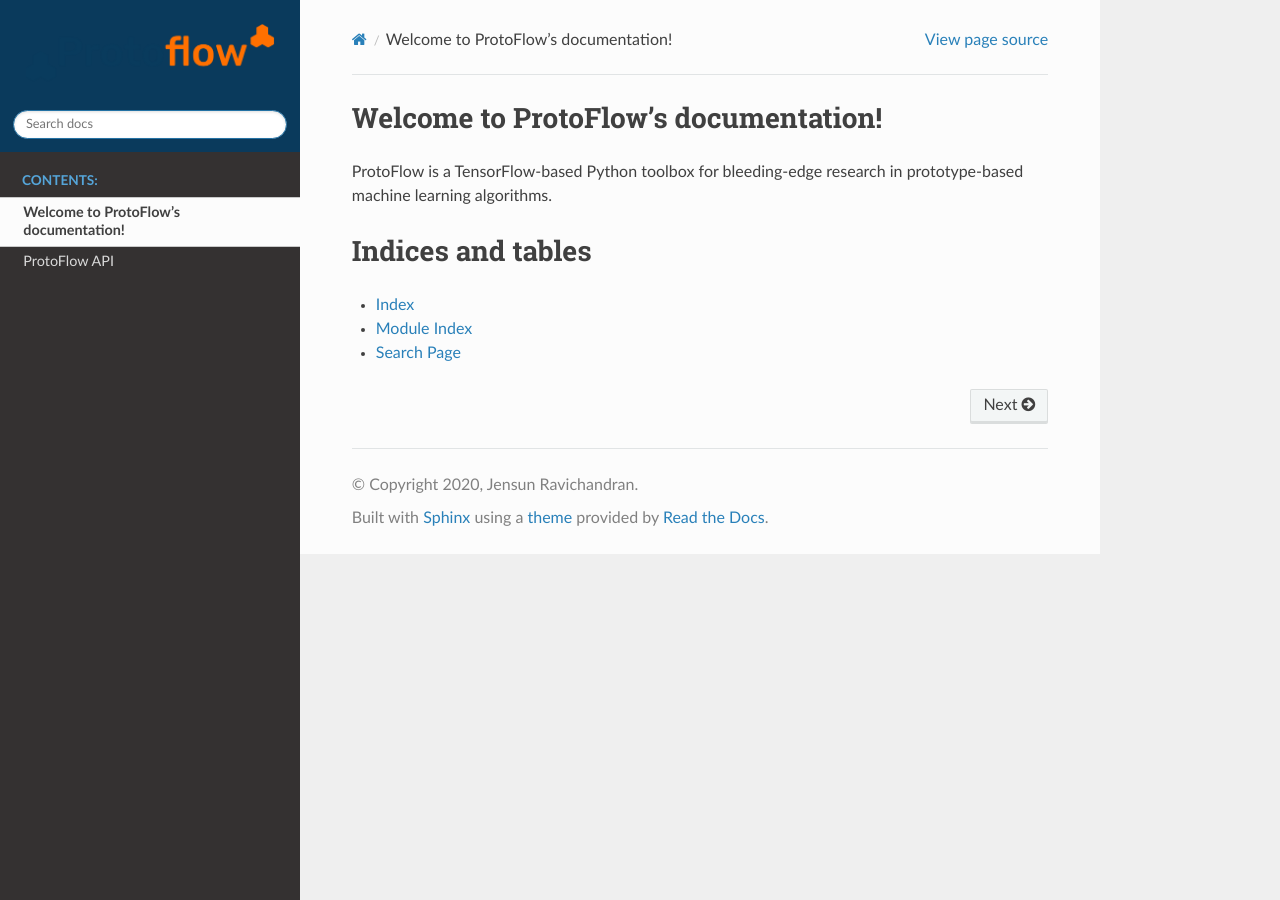
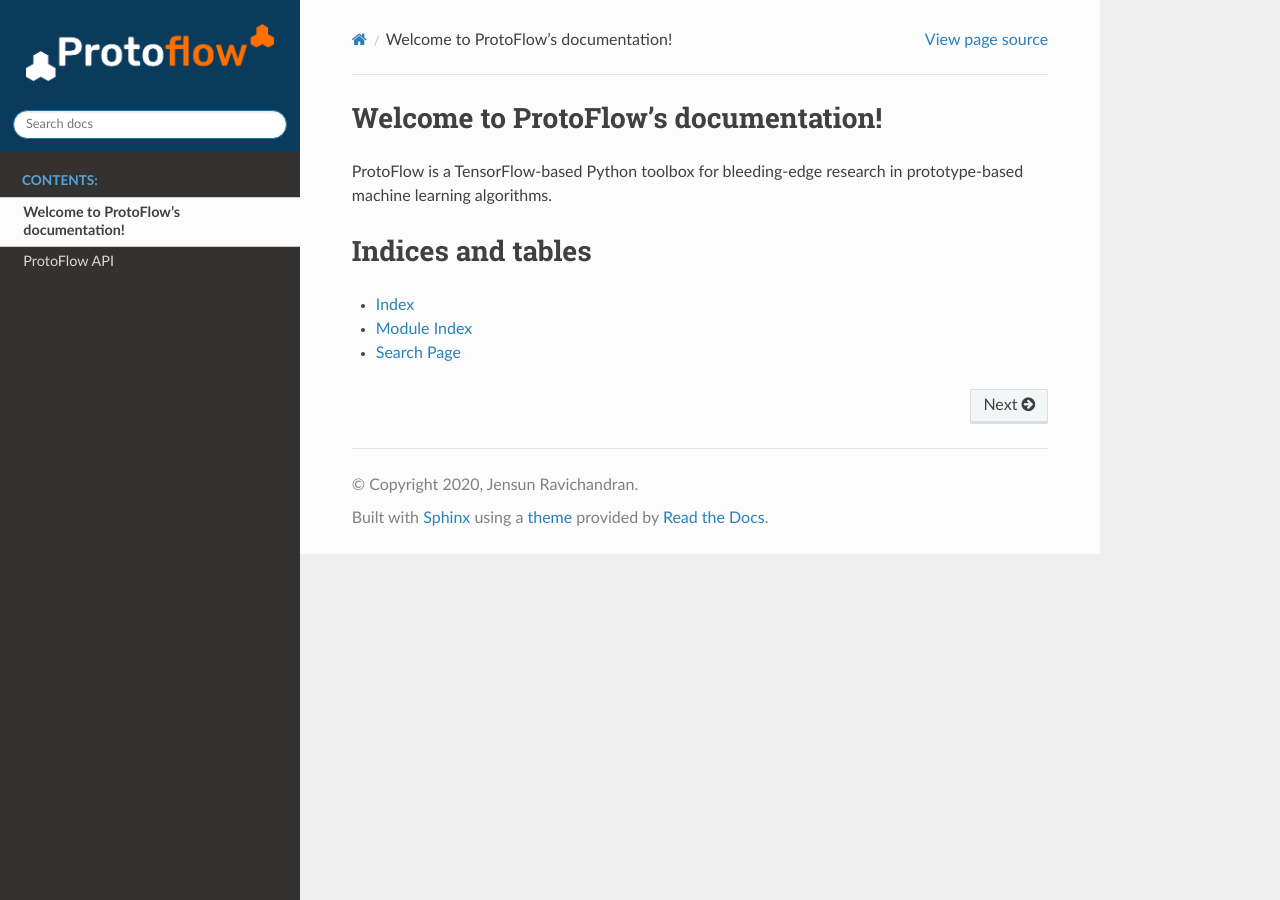
Before and after one commit to si-cim/protoflow, a Sphinx documentation site: the page built from docs/source/index.rst, in a window 1280 px wide. Built offline with Sphinx 7.4.7 and the Read the Docs theme 2.0.0, drawn with Linux system fonts in a browser that asks for light colours; nearby versions of some CDN libraries; formulas are drawn with MathJax 3.

Commit message:
Fix logo

```diff
--- a/docs/source/conf.py
+++ b/docs/source/conf.py
@@ -87,7 +87,7 @@ autodoc_inherit_docstrings = False
 # https://sphinx-themes.org/
 html_theme = 'sphinx_rtd_theme'
 
-html_logo = './_static/img/ProtoFlow-logo.png'
+html_logo = './_static/img/ProtoFlow-logo-inverse.png'
 
 html_theme_options = {
     'logo_only': True,
```
